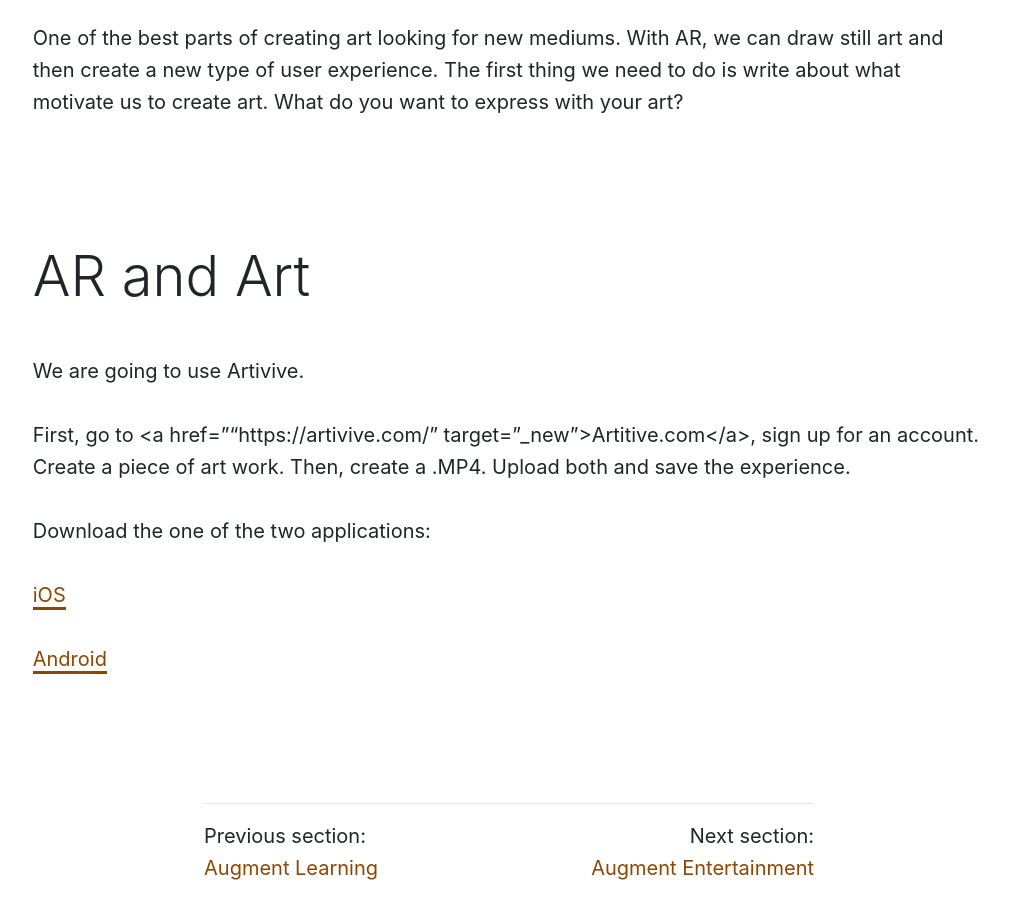
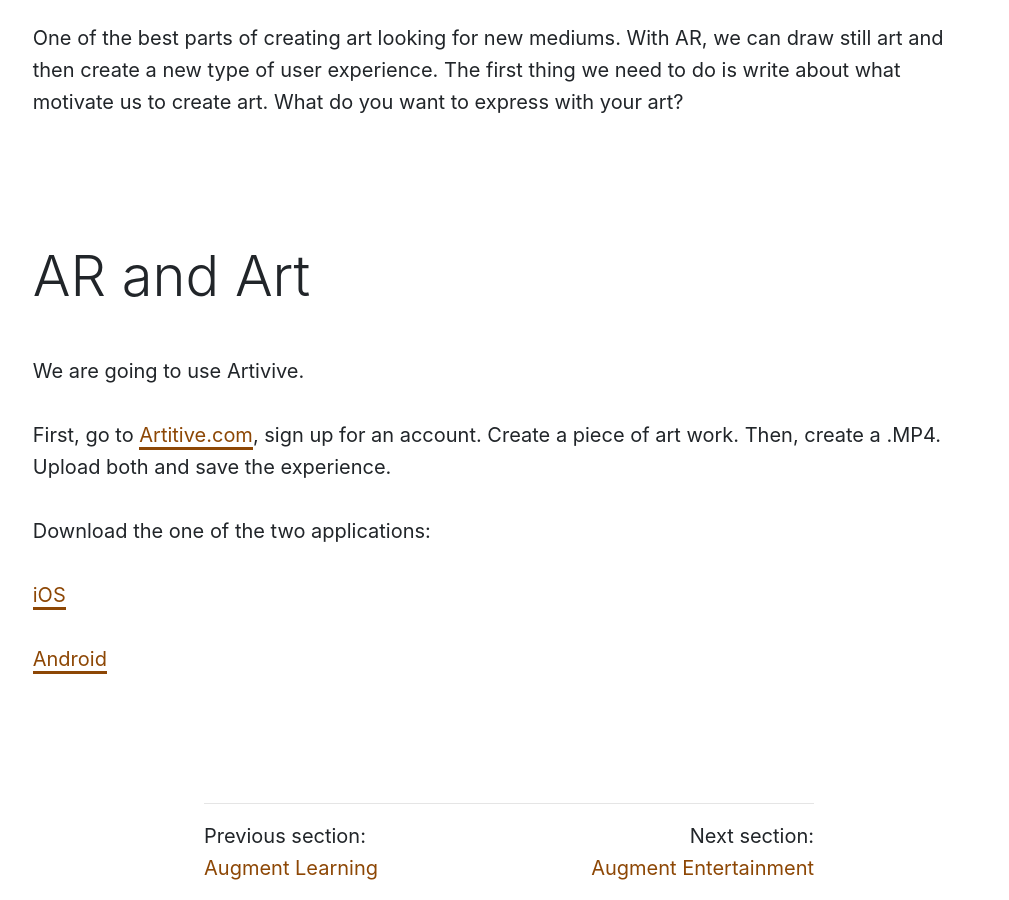
Before and after one commit to Montana-Media-Arts/391_ARVR-Fall2020, a Jekyll site: the page built from modules/week-4/_posts/2017-01-05-ar-art.md, in a window 1280 px wide and 900 px high, scrolled down 749 px. Shown: the whole window, without its empty margins (131-1140 px from the left). Built offline with Jekyll 4.4.1, drawn with Linux system fonts in a browser that asks for light colours; nearby versions of some CDN libraries; a script that is not in the unit is left out.

Commit message:
Update 2017-01-05-ar-art.md

```diff
--- a/modules/week-4/_posts/2017-01-05-ar-art.md
+++ b/modules/week-4/_posts/2017-01-05-ar-art.md
@@ -14,7 +14,7 @@
 
 We are going to use Artivive.
 
-First, go to <a href=""https://artivive.com/" target="_new">Artitive.com</a>, sign up for an account.  Create a piece of art work.  Then, create a .MP4.  Upload both and save the experience.
+First, go to <a href="https://artivive.com/" target="_new">Artitive.com</a>, sign up for an account.  Create a piece of art work.  Then, create a .MP4.  Upload both and save the experience.
 
 Download the one of the two applications:
 
```
